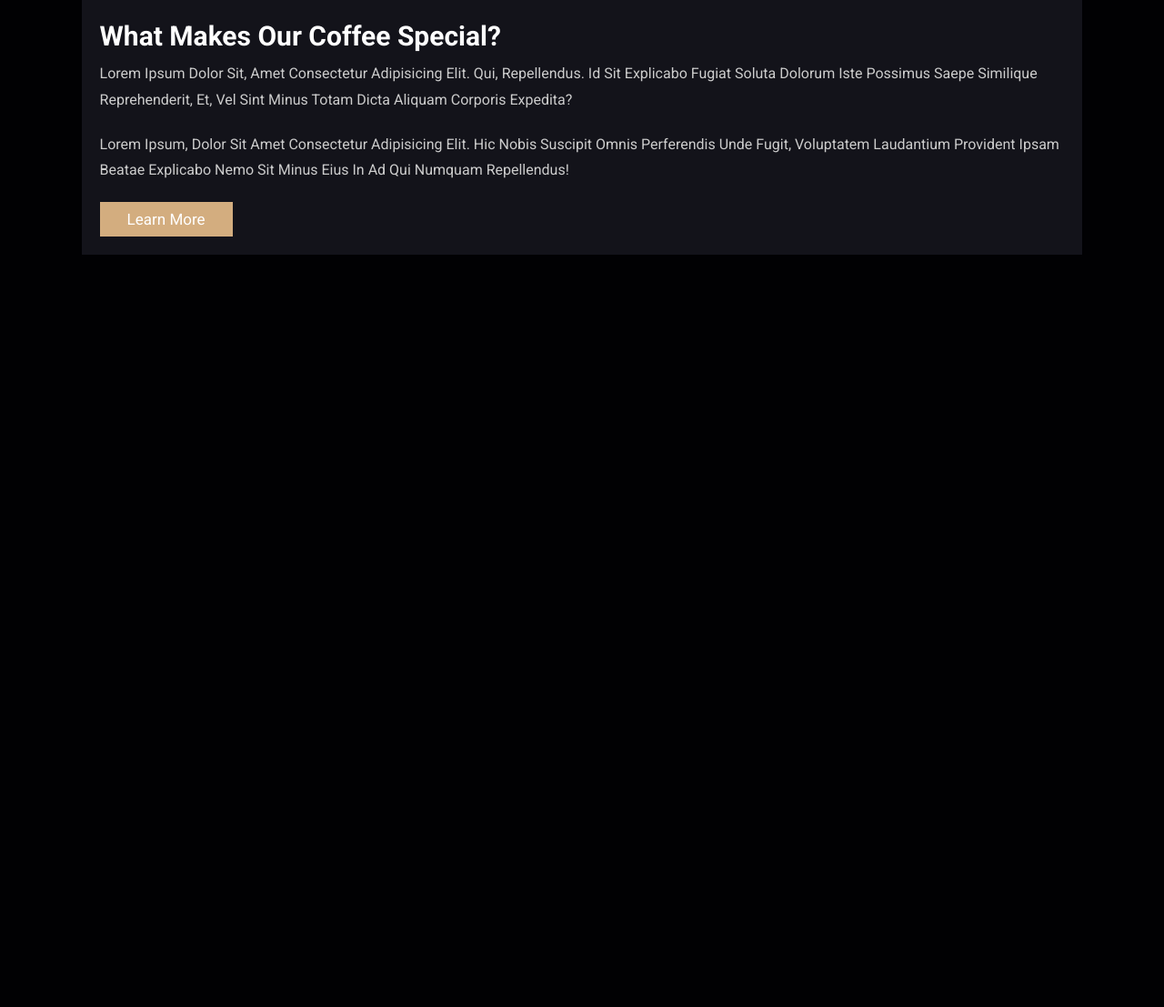
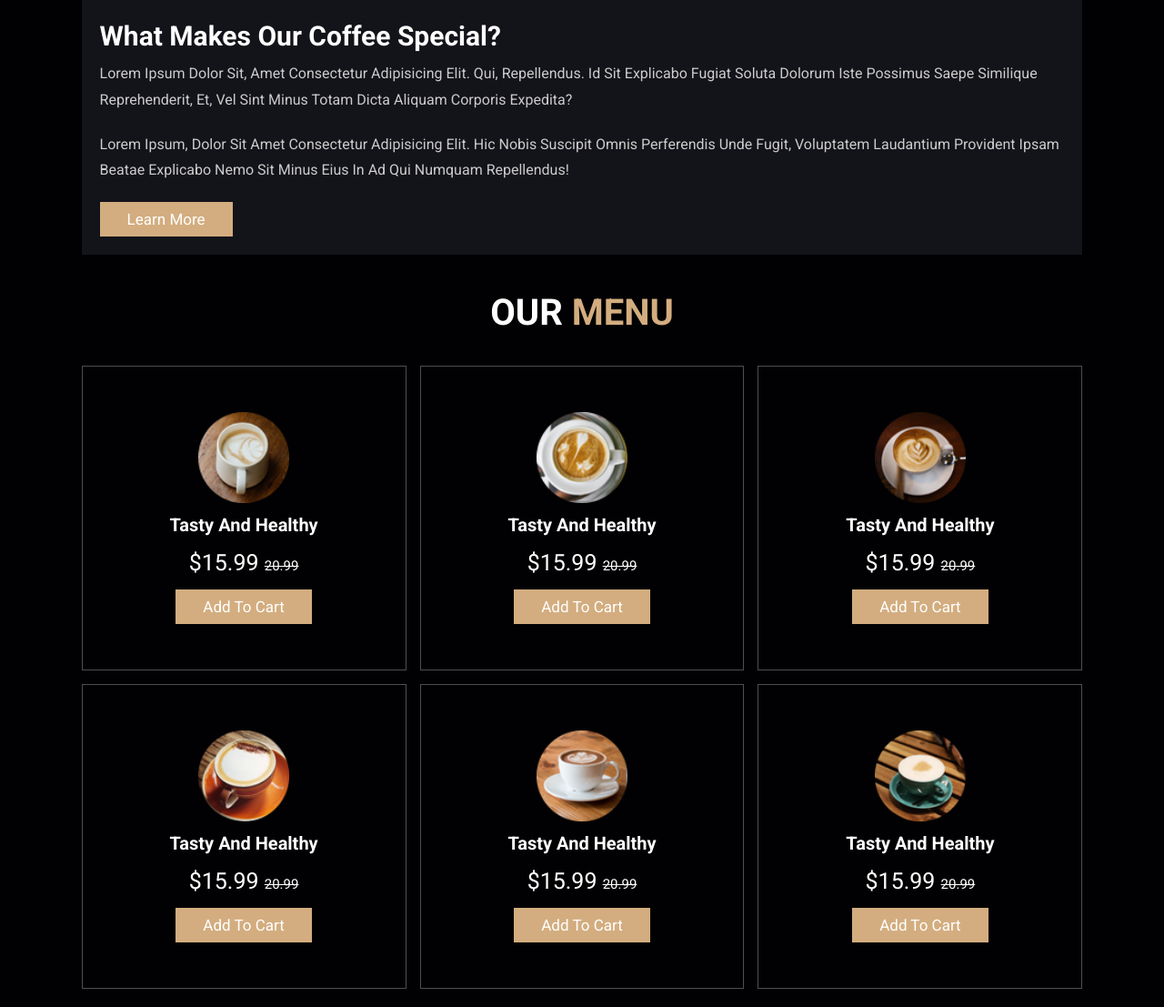
Before and after one commit to joealsaaidah/cafe-site, a plain HTML site: page index.html in a window 1280 px wide. Shown: the part 1404-2511 px from the top of the page at 91% size. Before the commit the page ends 1704 px from the top, so only its background shows below. Drawn offline with Linux system fonts and the light colour scheme.

Commit message:
menu section

```diff
--- a/css/style.css
+++ b/css/style.css
@@ -188,6 +188,31 @@ section {
   text-align: center;
 }
 /* header section ends*/
+
+/* home section starts */
+.home {
+  height: 100vh;
+  display: flex;
+  align-items: center;
+  background: url(../images/home-img.jpeg) no-repeat center;
+}
+.home .content {
+  max-width: 60rem;
+}
+.home .content h3 {
+  font-size: 6rem;
+  text-transform: uppercase;
+  color: #fff;
+}
+.home .content p {
+  font-size: 2rem;
+  font-weight: lighter;
+  line-height: 1.8;
+  padding: 1rem 0;
+  color: #eee;
+}
+/* home section ends */
+/* about section starts */
 .about .row {
   display: flex;
   align-items: center;
@@ -214,32 +239,45 @@ section {
   padding: 1rem 0;
   line-height: 1.8;
 }
+/* about section ends */
 
-/* home section starts */
-.home {
-  height: 100vh;
-  display: flex;
-  align-items: center;
-  background: url(../images/home-img.jpeg) no-repeat center;
+/* menu section starts */
+.menu .box-container {
+  display: grid;
+  grid-template-columns: repeat(auto-fit, minmax(30rem, 1fr));
+  gap: 1.5rem;
 }
-.home .content {
-  max-width: 60rem;
+.menu .box-container .box {
+  padding: 5rem;
+  text-align: center;
+  border: var(--border);
 }
-.home .content h3 {
-  font-size: 6rem;
-  text-transform: uppercase;
+.menu .box-container .box img {
+  height: 10rem;
+}
+.menu .box-container .box h3 {
   color: #fff;
+  font-size: 2rem;
+  padding: 1rem 0;
 }
-.home .content p {
-  font-size: 2rem;
-  font-weight: lighter;
-  line-height: 1.8;
-  padding: 1rem 0;
-  color: #eee;
+.menu .box-container .box .price {
+  color: #fff;
+  font-size: 2.5rem;
+  padding: 0.5rem 0;
 }
-/* home section ends */
-/* about section starts */
-/* about section ends */
+.menu .box-container .box .price span {
+  color: #fff;
+  font-size: 1.5rem;
+  text-decoration: line-through;
+}
+.menu .box-container .box:hover {
+  background: #fff;
+}
+.menu .box-container .box:hover > * {
+  color: var(--black);
+}
+
+/* menu section ends */
 
 /* Media queries */
 @media (max-width: 991px) {
--- a/index.html
+++ b/index.html
@@ -113,5 +113,48 @@
       </div>
     </section>
     <!-- About section ends-->
+    <!-- menu section starts -->
+    <section class="menu" id="menu">
+      <h1 class="heading">our <span>menu</span></h1>
+      <div class="box-container">
+        <div class="box">
+          <img src="images/menu-1.png" alt="" />
+          <h3>tasty and healthy</h3>
+          <div class="price">$15.99 <span>20.99</span></div>
+          <a href="#" class="btn">add to cart</a>
+        </div>
+        <div class="box">
+          <img src="images/menu-2.png" alt="" />
+          <h3>tasty and healthy</h3>
+          <div class="price">$15.99 <span>20.99</span></div>
+          <a href="#" class="btn">add to cart</a>
+        </div>
+        <div class="box">
+          <img src="images/menu-3.png" alt="" />
+          <h3>tasty and healthy</h3>
+          <div class="price">$15.99 <span>20.99</span></div>
+          <a href="#" class="btn">add to cart</a>
+        </div>
+        <div class="box">
+          <img src="images/menu-4.png" alt="" />
+          <h3>tasty and healthy</h3>
+          <div class="price">$15.99 <span>20.99</span></div>
+          <a href="#" class="btn">add to cart</a>
+        </div>
+        <div class="box">
+          <img src="images/menu-5.png" alt="" />
+          <h3>tasty and healthy</h3>
+          <div class="price">$15.99 <span>20.99</span></div>
+          <a href="#" class="btn">add to cart</a>
+        </div>
+        <div class="box">
+          <img src="images/menu-6.png" alt="" />
+          <h3>tasty and healthy</h3>
+          <div class="price">$15.99 <span>20.99</span></div>
+          <a href="#" class="btn">add to cart</a>
+        </div>
+      </div>
+    </section>
+    <!-- menu section ends -->
   </body>
 </html>
```
